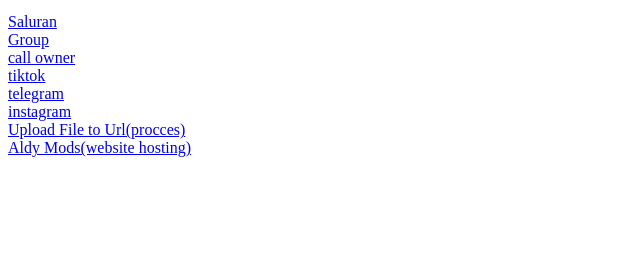
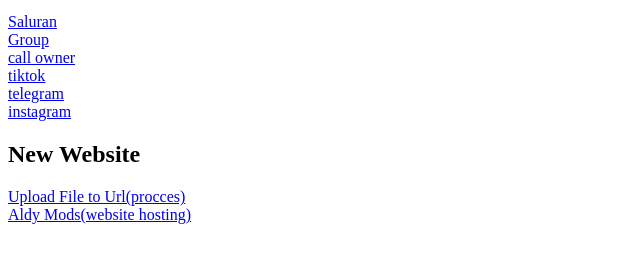
Before and after one commit to aistore0/Social, a plain HTML site: page index.html in a window 1280 px wide. Shown: the part 87-350 px from the top of the page, without its empty margins (0-640 px from the left). Drawn offline with Linux system fonts and the light colour scheme.

Commit message:
Update index.html

```diff
--- a/index.html
+++ b/index.html
@@ -10,5 +10,6 @@
 <div><a href="tiktok/">tiktok</a></div>
  <div><a href="tele/">telegram</a></div>
  <div><a href="ig/">instagram</a></div>
+ <div><h2>New Website</h2></div>
  <div><a href="Upload/">Upload File to Url(procces)</a></div>
  <div><a href="aldyMods/">Aldy Mods(website hosting)</a></div>
```
